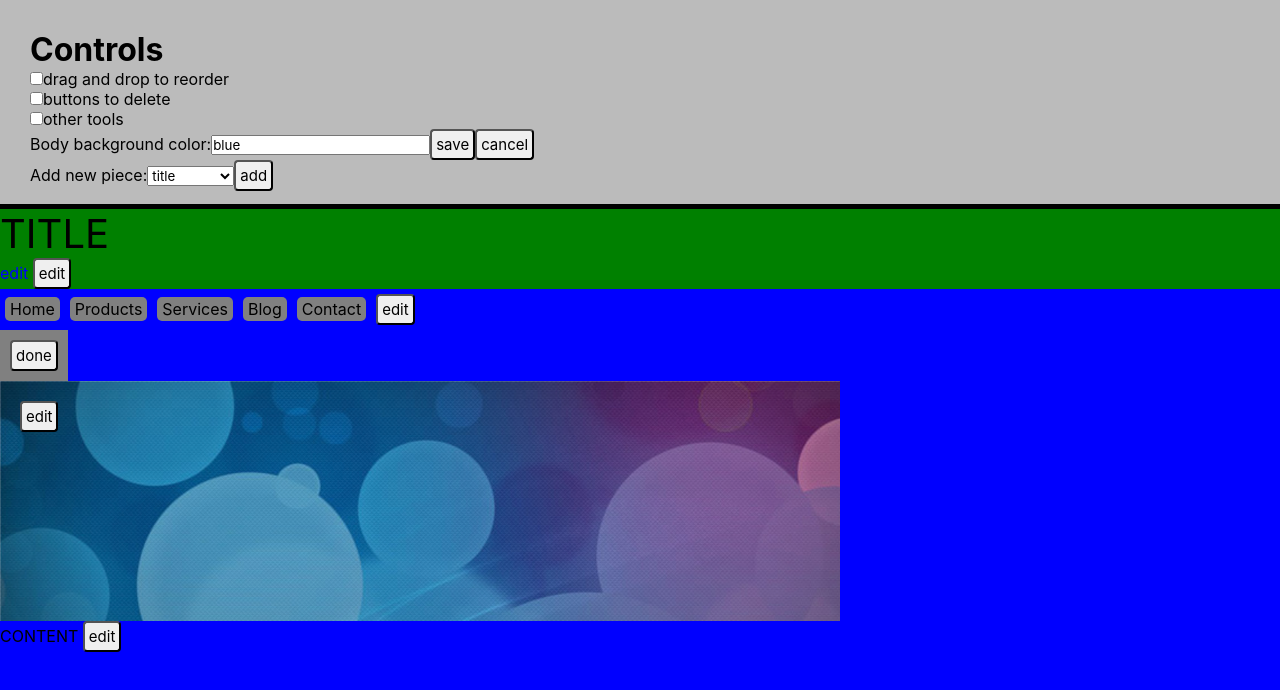
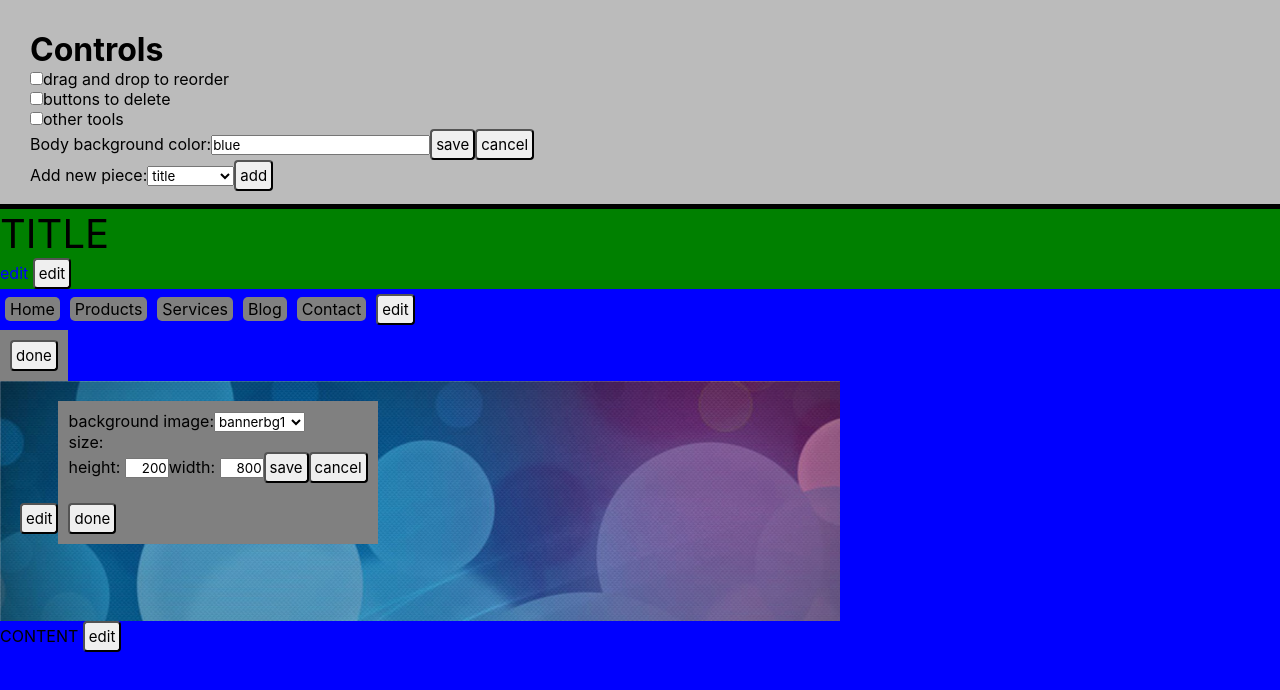
Before and after one commit to bananno/designer, a React (Create React App) app: page / in a window 1280 px wide. Shown: the top 690 px of the page. Built offline with nearby package versions, Linux system fonts and the light colour scheme.

Commit message:
Refactor banner piece

```diff
--- a/src/components/Piece.js
+++ b/src/components/Piece.js
@@ -6,9 +6,6 @@ import Content from '../pieces/content.js';
 import DeleteButton from '../bits/deleteButton.js';
 
 class Piece extends Component {
-  pieceActions = {
-  }
-
   togglePieceTools = (piece) => {
     return () => {
       let newState = this.props.state;
@@ -16,6 +13,21 @@ class Piece extends Component {
       newState.pieces = newState.pieces.map(thisPiece => {
         if (thisPiece === piece) {
           thisPiece.showTools = !thisPiece.showTools;
+        }
+        return thisPiece;
+      });
+
+      this.props.setState(newState);
+    };
+  };
+
+  changePiece = (piece) => {
+    return (attribute, newValue) => {
+      let newState = this.props.state;
+
+      newState.pieces = newState.pieces.map(thisPiece => {
+        if (thisPiece === piece) {
+          thisPiece[attribute] = newValue;
         }
         return thisPiece;
       });
@@ -40,7 +52,6 @@ class Piece extends Component {
       return (
         <Title data={this.props.data}
           editPieceText={this.props.editPieceText}
-          pieceActions={this.pieceActions}
           showTools={this.props.showTools}
           > {deleteButton} {editButtonStart} </Title>
       );
@@ -65,9 +76,11 @@ class Piece extends Component {
         <Banner piece={this.props.piece}
           state={this.props.state}
           setState={this.props.setState}
-          editButton={editButtonStart}
+          changePiece={this.changePiece(this.props.piece)}
+          editButtonStart={editButtonStart}
+          editButtonDone={editButtonDone}
+          deleteButton={deleteButton}
           >
-          {deleteButton}
         </Banner>
       );
     }
--- a/src/pieces/banner.js
+++ b/src/pieces/banner.js
@@ -11,60 +11,7 @@ const banner = (props) => {
   }
 
   const changeBackground = (newValue) => {
-    let newState = props.state;
-
-    newState.pieces = newState.pieces.map(thisPiece => {
-      if (thisPiece === props.piece) {
-        thisPiece.image = newValue;
-      }
-      return thisPiece;
-    });
-
-    props.setState(newState);
-  };
-
-  const changePiece = (attribute, newValue) => {
-    let newState = props.state;
-
-    newState.pieces = newState.pieces.map(thisPiece => {
-      if (thisPiece === props.piece) {
-        thisPiece[attribute] = newValue;
-      }
-      return thisPiece;
-    });
-
-    props.setState(newState);
-  };
-
-  const togglePieceTools = () => {
-    let newState = props.state;
-
-    newState.pieces = newState.pieces.map(thisPiece => {
-      if (thisPiece === props.piece) {
-        thisPiece.showTools = !thisPiece.showTools;
-      }
-      return thisPiece;
-    });
-
-    props.setState(newState);
-  };
-
-  const getPieceTools = () => {
-    if (!props.piece.showTools) {
-      return props.editButton;
-    }
-
-    return (
-      <div className="piece-tools">
-        background image:
-        <ImageSelector current={currentImage} change={changeBackground}/>
-        <br/>
-        size:
-        <EditSize piece={props.piece} changePiece={changePiece}/>
-        <br/>
-        <button onClick={togglePieceTools}>done</button>
-      </div>
-    );
+    props.changePiece('image', newValue);
   };
 
   let pieceStyle = {};
@@ -73,9 +20,17 @@ const banner = (props) => {
   pieceStyle['height'] = props.piece.height + 'px';
 
   return (
-    <div className={className}>
-      <div style={pieceStyle}>
-        {getPieceTools()}
+    <div className={className} style={pieceStyle}>
+      {props.deleteButton}
+      {props.editButtonStart}
+      <div className="piece-tools">
+        background image:
+        <ImageSelector current={currentImage} change={changeBackground}/>
+        <br/>
+        size:
+        <EditSize piece={props.piece} changePiece={props.changePiece}/>
+        <br/>
+        {props.editButtonDone}
       </div>
       {props.children}
     </div>
```
